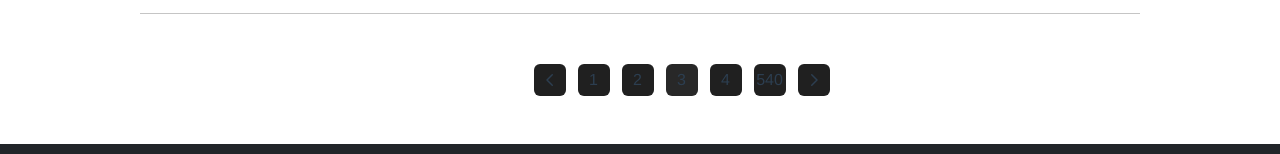
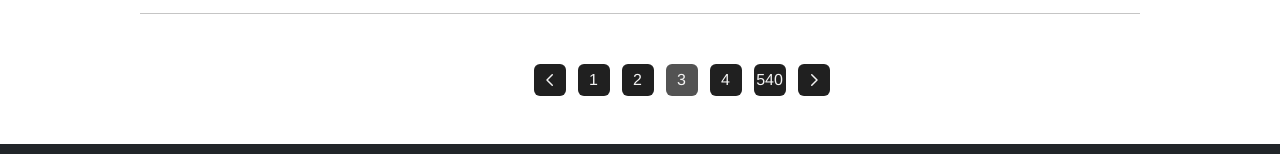
Before and after one commit to ddogga/BlankEn, a Vue app in the folder vue3-first/: page /blanken/boardlist in a window 1280 px wide. Shown: the part 871-1025 px from the top of the page. Built offline with nearby package versions, Linux system fonts and the light colour scheme; a web font is replaced by a local one.

Commit message:
pagination hover이벤트 css 오류 수정

```diff
--- a/vue3-first/src/assets/css/pagination.scss
+++ b/vue3-first/src/assets/css/pagination.scss
@@ -40,6 +40,7 @@
 .pagination\:number {
   --size: 32px;
   --margin: 6px;
+  color: #f3f3f3;
   margin: 0 var(--margin);
   border-radius: 6px;
   background: #202020;
@@ -51,17 +52,13 @@
   justify-content: center;
   cursor: pointer;
   padding: 0 6px;
-  @media (hover: hover) {
-    &:hover {
-      background: lighten(#202020, 3%);
-    }
-  }
-  &:active {
-    background: lighten(#202020, 3%);
-  }
 }
 
 .pagination\:active {
-  background: lighten(#202020, 3%);
+  background: #535353;
   position: relative;
 }
+
+.pagination\:number:hover {
+  background: #535353;
+}
```
